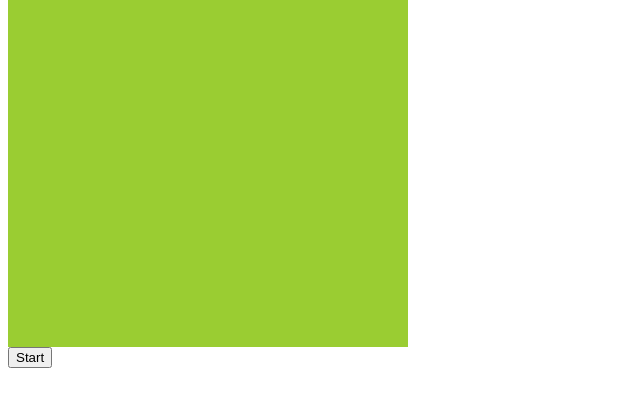
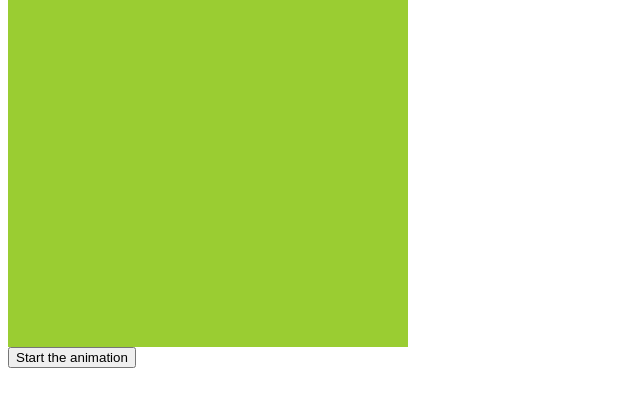
Before and after one commit to Ainadim/js-practice-2025, a plain HTML site: page index.html in a window 1280 px wide. Shown: the part 133-540 px from the top of the page, without its empty margins (0-640 px from the left). Drawn offline with Linux system fonts and the light colour scheme.

Commit message:
3rd commit

```diff
--- a/index.html
+++ b/index.html
@@ -16,7 +16,7 @@
         <div id="box1"></div>
     </div>
 
-    <button id="button" onclick="moving()">Start</button>
+    <button id="button" onclick="moving()">Start the animation</button>
 
 
     <script src="script.js"></script>
```
